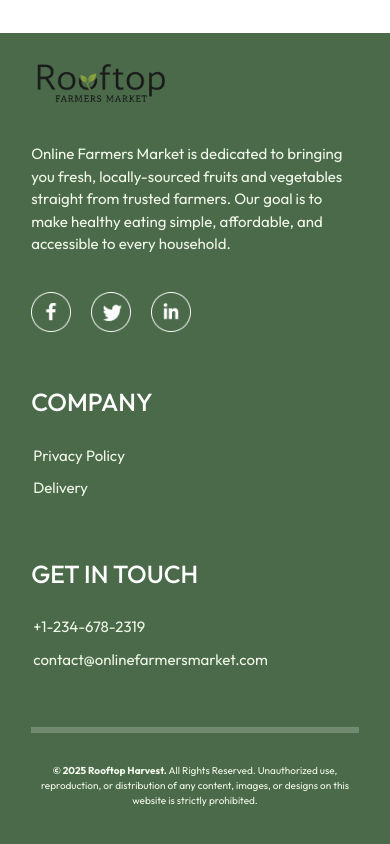
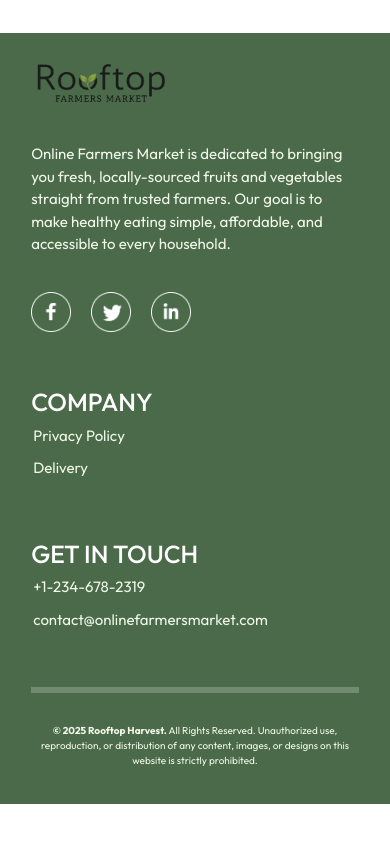
Before and after one commit to sonali1326/Online-Farmer-s-Market, a React (Vite) app: page / in a window 390 px wide. Shown: the part 4871-5715 px from the top of the page. After the commit the page ends 5675 px from the top, so only its background shows below. Built offline with nearby package versions, Linux system fonts and the light colour scheme.

Commit message:
made footer perfect

```diff
--- a/src/components/Footer/Footer.css
+++ b/src/components/Footer/Footer.css
@@ -11,6 +11,9 @@
 
 
 
+}
+.footer-content-left .logo {
+    margin-left: -20px;
 }
 .footer-content{
     width: 100%;
@@ -72,6 +75,14 @@
         font-size: 15px;
         /* font-size: small; */
    }
+   .footer-content-center ul{
+         margin-top: -20px;
+
+   }
+   .footer-content-right ul{
+    margin-top: -20px;
+
+   }
    .footer-content-right{
       margin-top: -2px;
       font-size: 15px;
```
